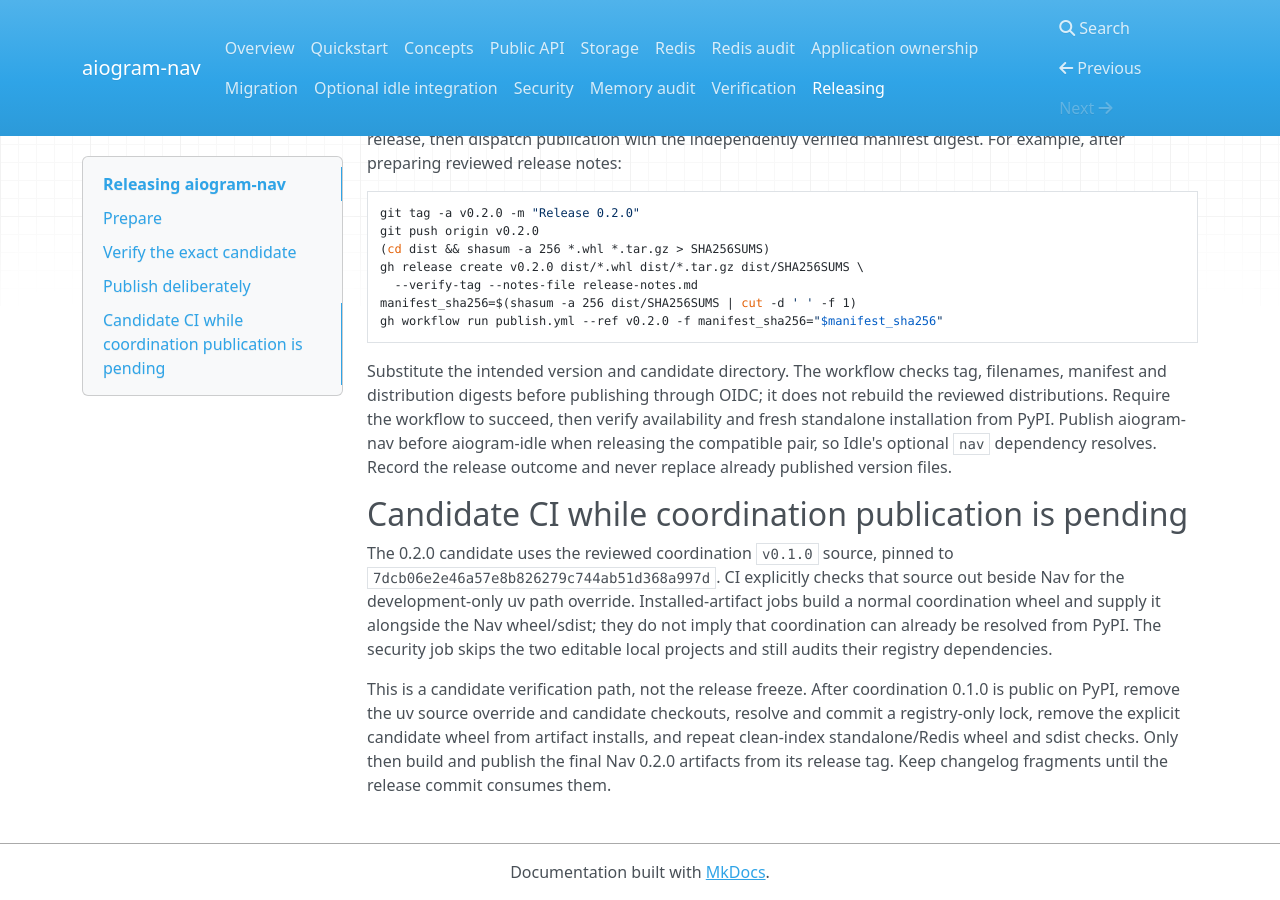
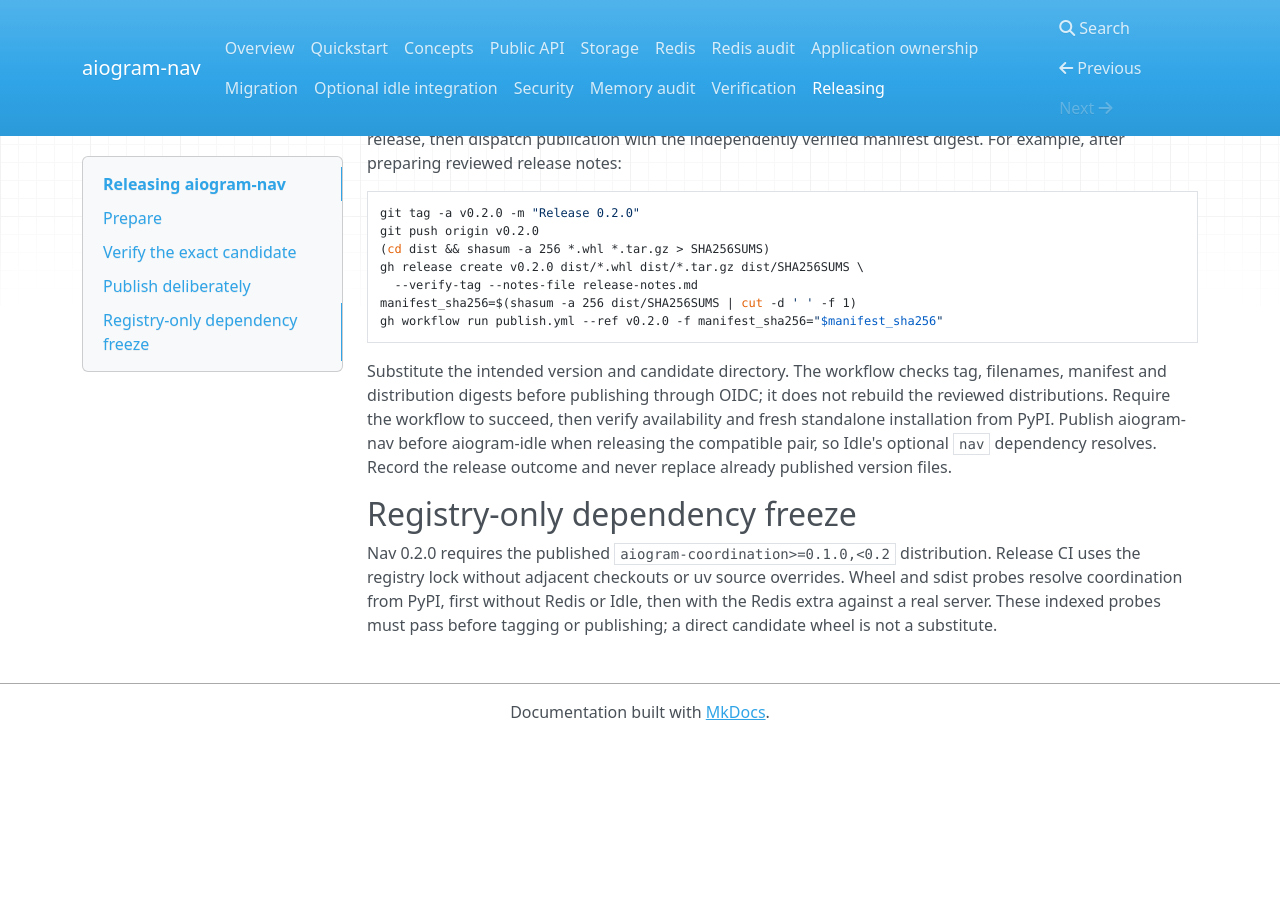
Before and after one commit to ArmanAvanesyan/aiogram-sentinel, an MkDocs documentation site: the page built from docs/releasing.md, in a window 1280 px wide and 900 px high, scrolled down 1041 px. Built offline with MkDocs 1.6.1, drawn with Linux system fonts in a browser that asks for light colours; nearby versions of some CDN libraries; after the commit the page ends 1781 px from its top, so only the background shows below that.

```diff
--- a/CHANGES/+application-ownership.feature.rst
+++ /dev/null
@@ -1,3 +0,0 @@
-Support explicit application-owned isolation and session authority, manual routing,
-prepared actions and application rendering, callback rejection responses, bounded
-shutdown and staged Redis metadata activation without mandatory Idle integration.
--- a/docs/releasing.md
+++ b/docs/releasing.md
@@ -72,18 +72,10 @@ aiogram-nav before aiogram-idle when releasing the compatible pair, so Idle's
 optional `nav` dependency resolves. Record the release outcome and never replace
 already published version files.
 
-## Candidate CI while coordination publication is pending
+## Registry-only dependency freeze
 
-The 0.2.0 candidate uses the reviewed coordination `v0.1.0` source, pinned to
-`7dcb06e2e46a57e8b826279c744ab51d368a997d`. CI explicitly checks that source out
-beside Nav for the development-only uv path override. Installed-artifact jobs build
-a normal coordination wheel and supply it alongside the Nav wheel/sdist; they do
-not imply that coordination can already be resolved from PyPI. The security job
-skips the two editable local projects and still audits their registry dependencies.
-
-This is a candidate verification path, not the release freeze. After coordination
-0.1.0 is public on PyPI, remove the uv source override and candidate checkouts,
-resolve and commit a registry-only lock, remove the explicit candidate wheel from
-artifact installs, and repeat clean-index standalone/Redis wheel and sdist checks.
-Only then build and publish the final Nav 0.2.0 artifacts from its release tag.
-Keep changelog fragments until the release commit consumes them.
+Nav 0.2.0 requires the published `aiogram-coordination>=0.1.0,<0.2` distribution.
+Release CI uses the registry lock without adjacent checkouts or uv source overrides.
+Wheel and sdist probes resolve coordination from PyPI, first without Redis or Idle,
+then with the Redis extra against a real server. These indexed probes must pass
+before tagging or publishing; a direct candidate wheel is not a substitute.
--- a/pyproject.toml
+++ b/pyproject.toml
@@ -104,6 +104,3 @@ showcontent = true
 directory = "misc"
 name = "Miscellaneous"
 showcontent = true
-
-[tool.uv.sources]
-aiogram-coordination = {path = "../aiogram-coordination", editable = true}
```
Also changed, not shown: CHANGELOG.md (+25 -0 lines), reports/application-ownership-0.2.0.md (+15 -13 lines), 2 other files.
